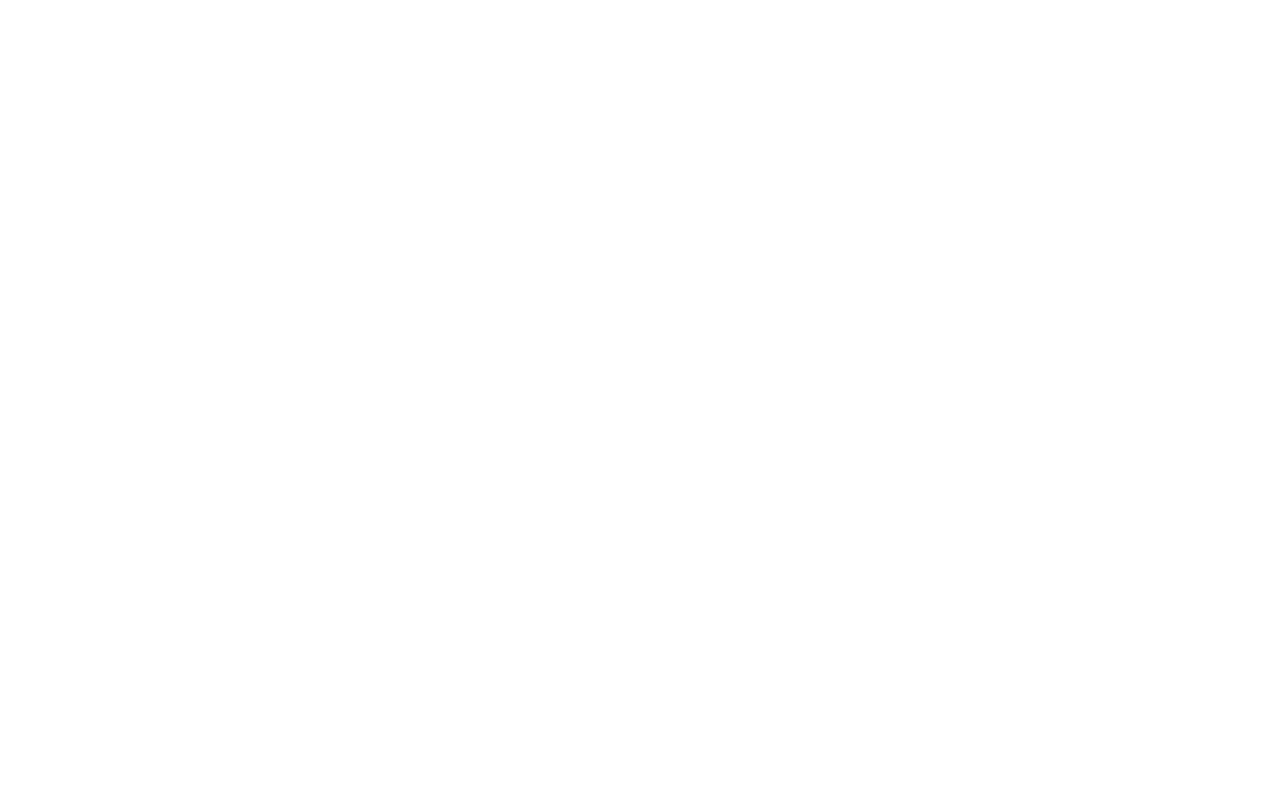
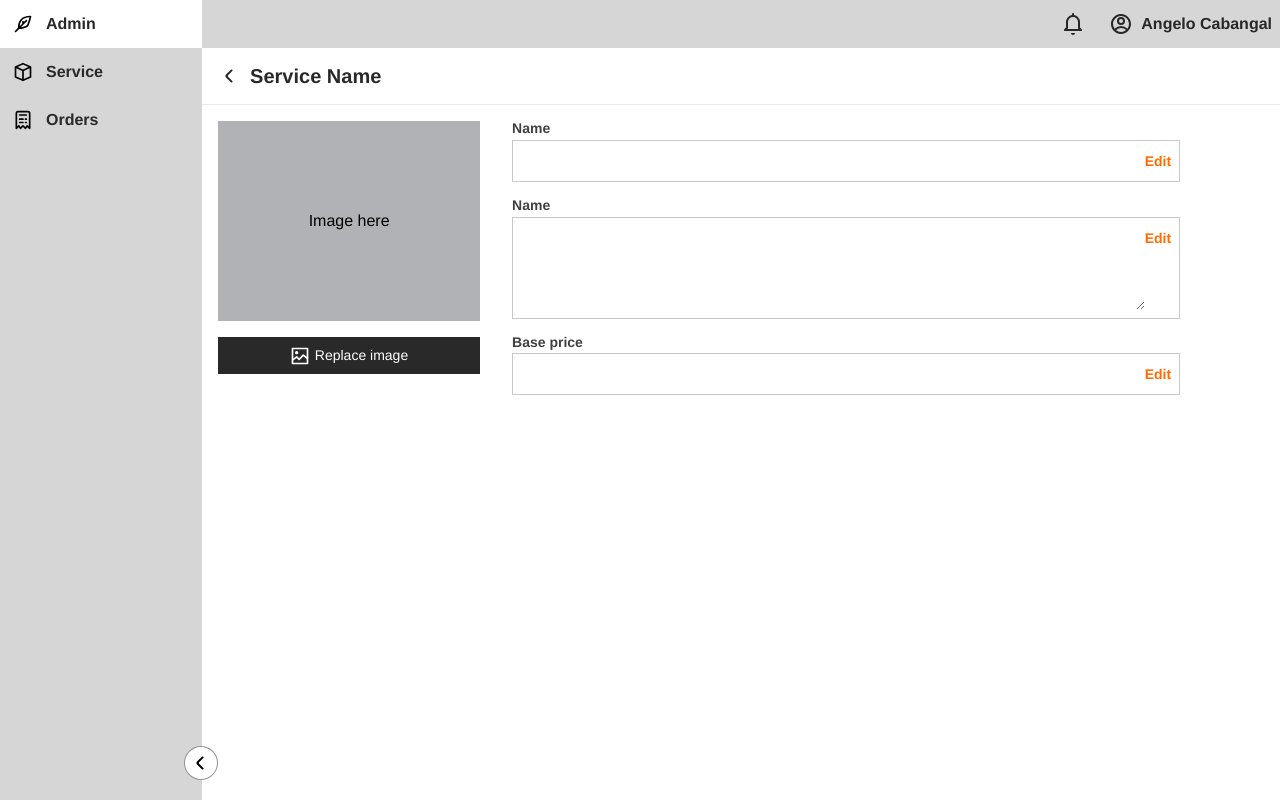
Before and after one commit to GeloyC/printshop, a React (Vite) app in the folder client/: page /admin/service/service_name in a window 1280 px wide. Before the commit this address had no page. Built offline with nearby package versions, Linux system fonts and the light colour scheme.

Commit message:
created a component for each service in admin

```diff
--- a/client/src/App.tsx
+++ b/client/src/App.tsx
@@ -7,6 +7,7 @@
 import AdminLayout from './layouts/admin.layout'
 import Service from './pages/admin/Service'
 import CreateService from './pages/admin/CreateService'
+import SelectedService from './pages/admin/SelectedService'
 
 function App() {
 
@@ -20,6 +21,7 @@
 
         <Route element={<AdminLayout />}>
           <Route path="/admin/service" element={<Service />}/>
+          <Route path='/admin/service/service_name' element={<SelectedService />}/> {/* Change this later to :service_name */}
           <Route path='/admin/service/create' element={<CreateService />} />
         </Route>
       </Routes>
--- a/client/src/components/admin/CreateService/ThumbnailComp.tsx
+++ b/client/src/components/admin/CreateService/ThumbnailComp.tsx
@@ -46,7 +46,7 @@
                 <span className="text-[14px] opacity-75">Add a short description here. State why thumbnail is important</span>
             </div>
 
-            <div className={`relative flex items-center justify-center w-full ${thumbnailPrev ? 'h-[250px] ' : 'h-[200px] '} gap-1 bg-[#fff0d3] p-[0.5rem] border-2 border-dashed border-[#ffdca5]`}>
+            <div className={`relative flex items-center justify-center w-full ${thumbnailPrev ? 'h-[250px]' : 'h-[200px]'} gap-1 bg-[#fff0d3] p-[0.5rem] border-2 border-dashed border-[#ffdca5]`}>
 
                 <input type="file" name="thumbnail" id="thumbnail"
                 onChange={handleReadThumbnail}
--- a/client/src/pages/admin/CreateService.tsx
+++ b/client/src/pages/admin/CreateService.tsx
@@ -1,7 +1,9 @@
 import { useState } from "react";
+import { useNavigate } from "react-router-dom";
 
 // icon
 import Save from '/src/assets/icon/save.svg?react'
+import Arrow from '/src/assets/icon/arrow-no-tail.svg?react'
 
 
 // component
@@ -12,7 +14,13 @@
 import ConfigurationComp from "../../components/admin/CreateService/ConfigurationComp";
 import ThumbnailComp from "../../components/admin/CreateService/ThumbnailComp";
 
-export type ConfigurationType = "text" | "select" | "checkbox" | "radio" | "number";
+
+export type BasicInformationType = {
+    name: string,
+    description: string,
+    base_price: number
+}
+export type ConfigurationType = '' | "text" | "select" | "checkbox" | "radio" | "number";
 export type ConfigurationOptions = { id: string, option: string, price: number }
 export type Configuration = {
     id: string,
@@ -26,8 +34,16 @@
 
 function CreateService () {
 
+    const navigate = useNavigate();
+
     const [thumbnailBlob, setThumbnailBlob] = useState<File|null>(null);
     const [thumbnailPrev, setThumbnailPrev] = useState<string>('')
+
+    const [basicInfo, setBasicInfo] = useState<BasicInformationType>({
+        name: '',
+        description: '',
+        base_price: 0
+    })
 
     const [newConfig, setNewConfig] = useState<Configuration>({
         id: crypto.randomUUID(),
@@ -64,7 +80,14 @@
             <div className="flex flex-col h-full bg-[#fff]">
 
                 <div className="flex items-center justify-between w-full border-b border-[#292929]/10 p-[1rem]">
-                    <span className="text-[20px] font-bold text-[#292929]">Create Service</span>
+
+                    <div className="flex items-center gap-[0.5rem]">
+                        <button onClick={()=>navigate(-1)}
+                            className="cursor-pointer rounded-full hover:bg-[#B1B2B5]/50 active:bg-transparent">
+                            <Arrow className="size-6" color="#292929" />
+                        </button>
+                        <span className="text-[20px] font-bold text-[#292929]">Create Service</span>
+                    </div>
 
                     <button className="flex items-center gap-[0.3rem] bg-[#ff6b00] hover:bg-[#cc4c02]/90 active:bg-[#ff6b00] min-w-[5rem] py-[0.5rem] px-[1rem] cursor-pointer transition-all duration-100">
                         <span className="text-[#fff] text-[14px] leading-none font-bold">Save</span>
@@ -81,7 +104,10 @@
                     />
 
                     <div className="flex flex-col w-[700px] gap-[1.5rem]">
-                        <BasicInformation />
+                        <BasicInformation
+                            basicInfo={basicInfo}
+                            setBasicInfo={setBasicInfo}
+                        />
                         <ConfigurationComp
                             isConfigFieldOpen={isConfigFieldOpen}
                             setIsConfigFieldOpen={setIsConfigFieldOpen}
--- /dev/null
+++ b/client/src/pages/admin/SelectedService.tsx
@@ -0,0 +1,79 @@
+import { useNavigate } from "react-router-dom";
+
+// icons
+import Arrow from '/src/assets/icon/arrow-no-tail.svg?react'
+import ImageIcon from '/src/assets/icon/image.svg?react'
+
+function SelectedService () {
+    const navigate = useNavigate();
+
+    return (
+        <div className="flex flex-col h-full bg-[#fff]">
+            <section className="flex items-center w-full border-b border-[#292929]/10 p-[1rem] gap-[0.5rem]">
+                <button onClick={()=>navigate(-1)}
+                    className="cursor-pointer hover:bg-[#B1B2B5]/50 active:bg-transparent rounded-full">
+                    <Arrow className="size-6" color="#292929" />
+                </button>
+                <span className="text-[20px] font-bold leading-none text-[#292929]">Service Name</span>
+            </section>
+
+            <section className="grid grid-cols-[3fr_8fr] w-full h-full overflow-y-auto thin-scrollbar">
+                <div className="flex flex-col w-full p-[1rem] gap-[1rem]">
+
+                    <div className="flex items-center justify-center h-[200px] bg-[#B1B2B5]">
+                        Image here
+                    </div>
+
+                    <button className="flex items-center justify-center py-[0.5rem] gap-[0.3rem] w-full bg-[#292929] hover:bg-[#292929]/90 active:bg-[#292929] transition-all duration-100 cursor-pointer">
+                        <ImageIcon className="size-5" color="#fff"/>
+                        <span className="text-[14px] text-[#fff]">Replace image</span>
+                    </button>
+
+                </div>
+
+                <div className="flex flex-col w-[700px] p-[1rem] gap-[1rem]">
+
+                    <div className="flex flex-col gap-[0.3rem] w-full">
+                        <span className="text-[14px] font-bold leading-none opacity-75">Name</span>
+
+                        <div className="flex items-center justify-between w-full border border-[#292929]/25 focus-within:border-[#ff6b00] p-[0.5rem]">
+                            <input type="text" name="service_name" id="service_name"
+                                className="w-full text-[14px] font-bold focus:outline-none"
+                            />
+                            <button className="cursor-pointer">
+                                <span className="text-[14px] text-[#ff6b00] font-bold">Edit</span>
+                            </button>
+                        </div>
+                    </div>
+
+                    <div className="flex flex-col gap-[0.3rem] w-full">
+                        <span className="text-[14px] font-bold leading-none opacity-75">Name</span>
+
+                        <div className="flex items-start justify-between w-full border border-[#292929]/25 focus-within:border-[#ff6b00] p-[0.5rem]">
+                            <textarea name="" id="" rows={4} className="w-full text-[14px] font-bold focus:outline-none"></textarea>
+                            <button className="cursor-pointer">
+                                <span className="text-[14px] text-[#ff6b00] font-bold">Edit</span>
+                            </button>
+                        </div>
+                    </div>
+
+                    <div className="flex flex-col gap-[0.3rem] w-full">
+                        <span className="text-[14px] font-bold leading-none opacity-75">Base price</span>
+
+                        <div className="flex items-center justify-between w-full border border-[#292929]/25 focus-within:border-[#ff6b00] p-[0.5rem]">
+                            <input type="text" name="service_name" id="service_name"
+                                className="w-full text-[14px] font-bold focus:outline-none"
+                            />
+                            <button className="cursor-pointer">
+                                <span className="text-[14px] text-[#ff6b00] font-bold">Edit</span>
+                            </button>
+                        </div>
+                    </div>
+
+                </div>
+            </section>
+        </div>
+    )
+}
+
+export default SelectedService;
--- a/client/src/pages/admin/Service.tsx
+++ b/client/src/pages/admin/Service.tsx
@@ -27,14 +27,14 @@
                 </div>
 
                 <div className='sticky grid grid-cols-4 w-full gap-[0.5rem] p-[2rem]'>
-                    <div className='group grid grid-rows-[5fr_2fr] h-[300px] w-full overflow-hidden cursor-pointer'>
+                    <Link to={'/admin/service/service_name'} className='group grid grid-rows-[5fr_2fr] h-[300px] w-full overflow-hidden cursor-pointer'>
                         <div className='bg-[#ffdca5] border border-[#fff] group-hover:border-[#ff6b00]/25' />
                         <div className='flex flex-col w-full py-[0.5rem] px-[0.2rem]'>
                             <span className='group-hover:underline group-active:text-[#292929]/75 text-[16px] text-[#292929] font-bold'>Service name</span>
                             <span className='text-[14px] text-[#292929]/50'>Created on Aug 28, 2026</span>
                             <span className='text-[16px] text-[#ff6b00] font-bold'>P10.00</span>
                         </div>
-                    </div>
+                    </Link>
 
                 </div>
             </div>
--- a/client/src/pages/client/Home.tsx
+++ b/client/src/pages/client/Home.tsx
@@ -12,10 +12,9 @@
 
     const handleFileChange = (e: React.ChangeEvent<HTMLInputElement>) => {
         try {
-            if (!e.target.files) return;
 
             const file = e.target.files;
-            console.log(file);
+            if (!file) return;
 
             if (file.length >= 0) {
                 setFiles(Array.from(file).map((file) => ({
```
Also changed, not shown: client/src/components/admin/CreateService/BasicInformation.tsx (+23 -3 lines), client/src/components/modal/admin/ConfigurationFields.tsx (+5 -2 lines), client/palette.txt, client/src/assets/icon/image.svg (added).
